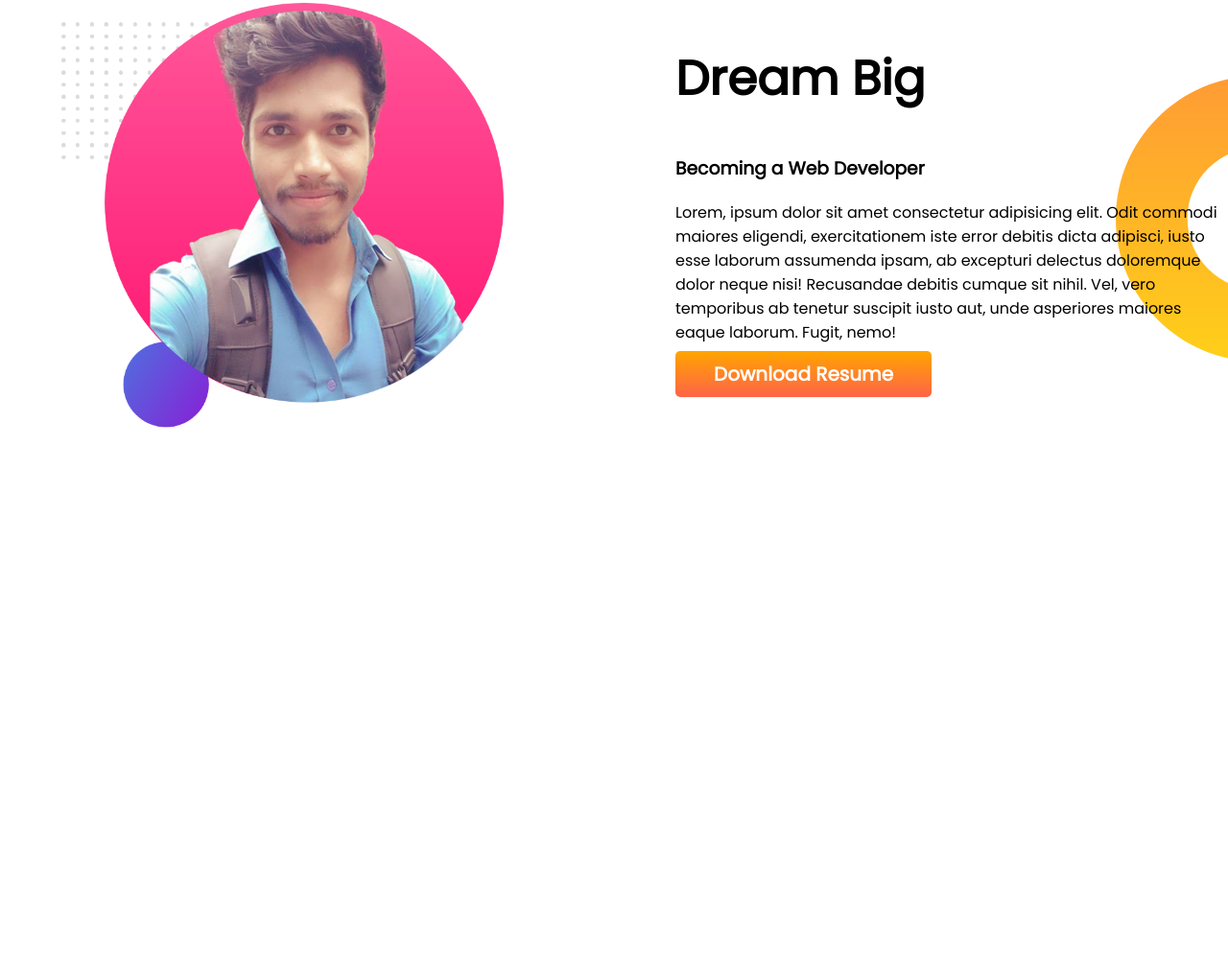
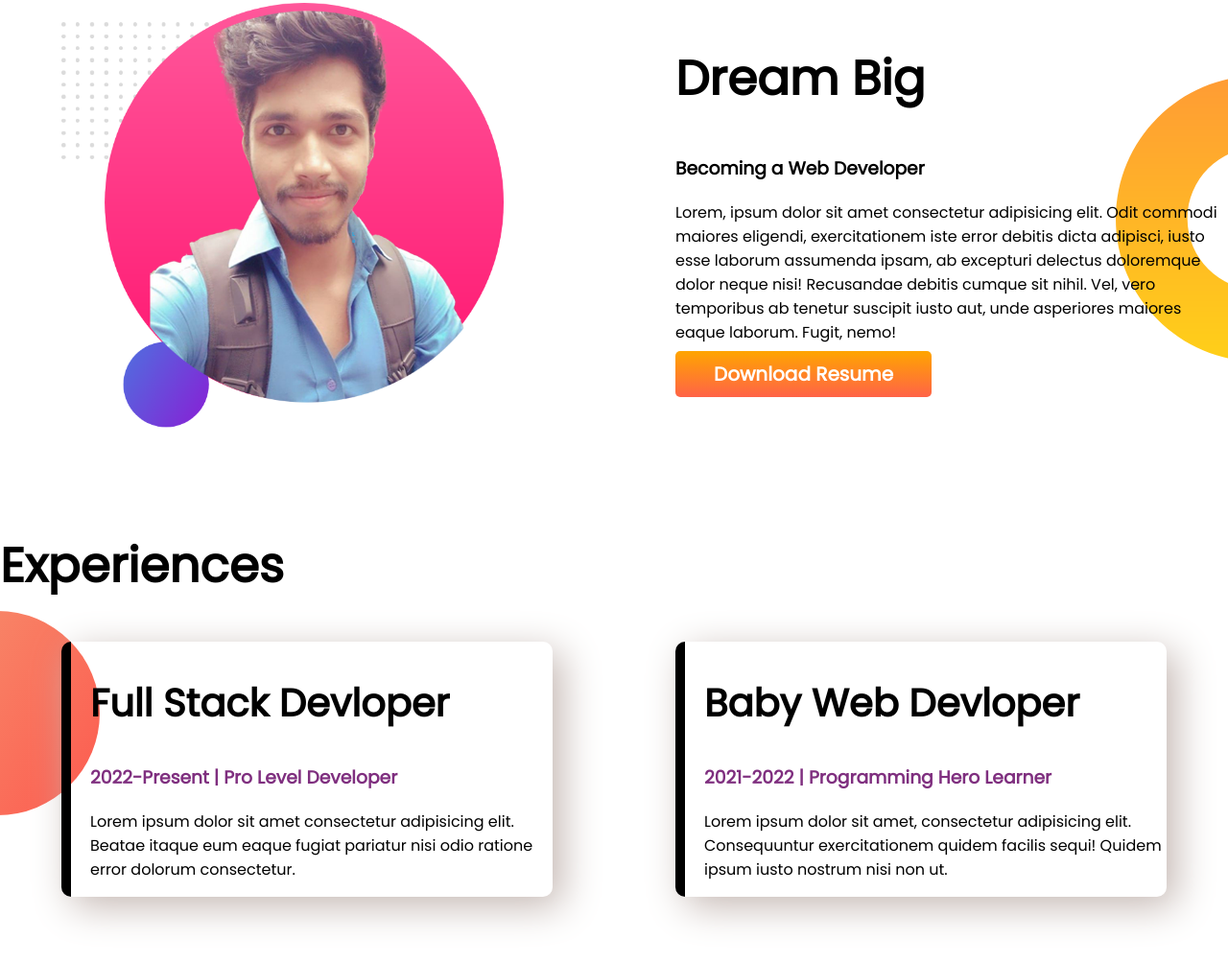
Before and after one commit to achille04/developer-portfolio, a plain HTML site: page index.html in a window 1280 px wide. Shown: the part 615-1618 px from the top of the page at 96% size. Before the commit the page ends 1168 px from the top, so only its background shows below. Drawn offline with Linux system fonts and the light colour scheme.

Commit message:
before adding id

```diff
--- a/index.html
+++ b/index.html
@@ -11,7 +11,10 @@
     <link href="https://fonts.googleapis.com/css2?family=Poppins&display=swap" rel="stylesheet">
 </head>
 <body>
-<section class="top_banner">
+
+    <!-- Top_banner_Area-->
+
+<section class="top_banner flexible_container">
     <div class="half_width">
         <h1>Welcome To</h1>
         <h1> <span class="purple_color">Najrul's</span>  World!</h1>
@@ -23,18 +26,37 @@
         <img src="img/sumon-picture-without-bg.png" alt="Picture">
     </div>
 </section>
+<!-- Dream_Big_Area-->
 
-<section class="dream_big">
+<section class="dream_big flexible_container">
 
-    <div class="half_width1">
+    <div class="half_width">
         <img src="img/sumon-picture-without-bg2.png" alt="Picture">
     </div>
 
-    <div class="half_width1">
+    <div class="half_width">
         <h1>Dream Big</h1>
         <h3>Becoming a Web Developer</h3>
         <p>Lorem, ipsum dolor sit amet consectetur adipisicing elit. Odit commodi maiores eligendi, exercitationem iste error debitis dicta adipisci, iusto esse laborum assumenda ipsam, ab excepturi delectus doloremque dolor neque nisi! Recusandae debitis cumque sit nihil. Vel, vero temporibus ab tenetur suscipit iusto aut, unde asperiores maiores eaque laborum. Fugit, nemo!</p>
         <a class="link_button" href="https://www.linkedin.com/in/md-najrul-islam-sumon/">Download Resume</a>
+    </div>
+</section>
+
+<!-- Experience_Area-->
+
+<section class="experience_area">
+    <h1>Experiences</h1>
+    <div class="flexible_container">
+        <div class="experience_item">
+            <h2>Full Stack Devloper</h2>
+            <h3 class="purple_color">2022-Present | Pro Level Developer</h3>
+            <p>Lorem ipsum dolor sit amet consectetur adipisicing elit. Beatae itaque eum eaque fugiat pariatur nisi odio ratione error dolorum consectetur.</p>
+        </div>
+        <div class="experience_item">
+            <h2>Baby Web Devloper</h2>
+            <h3 class="purple_color">2021-2022 | Programming Hero Learner</h3>
+            <p>Lorem ipsum dolor sit amet, consectetur adipisicing elit. Consequuntur exercitationem quidem facilis sequi! Quidem ipsum iusto nostrum nisi non ut.</p>
+        </div>
     </div>
 </section>
 
--- a/style.css
+++ b/style.css
@@ -3,13 +3,17 @@ body {
     margin: 0 auto;
 }
 
-section {
+.flexible_container {
     display: flex;
     margin-bottom: 100px;
 }
 
 h1 {
     font-size: 50px;
+}
+
+h2 {
+    font-size: 40px;
 }
 
 .purple_color {
@@ -46,15 +50,22 @@ h1 {
     background-image: url(img/dream-bg.png);
     background-repeat: no-repeat;
     background-position: right;
-
 }
 
 
-.half_width1 {
-    width: 50%;
-    padding-left: 5%;
+
+.experience_area {
+    background-image: url(img/exp-bg.png);
+    background-repeat: no-repeat;
+    background-position: left;
 }
 
-.half_width1 img {
-    width: 80%;
+.experience_item {
+    width: 40%;
+    margin-left: 5%;
+    margin-right: 5%;
+    padding-left: 20px;
+    box-shadow: 10px 10px 40px #c4b7b2;
+    border-radius: 10px;
+    border-left: 10px solid #000;
 }
```
